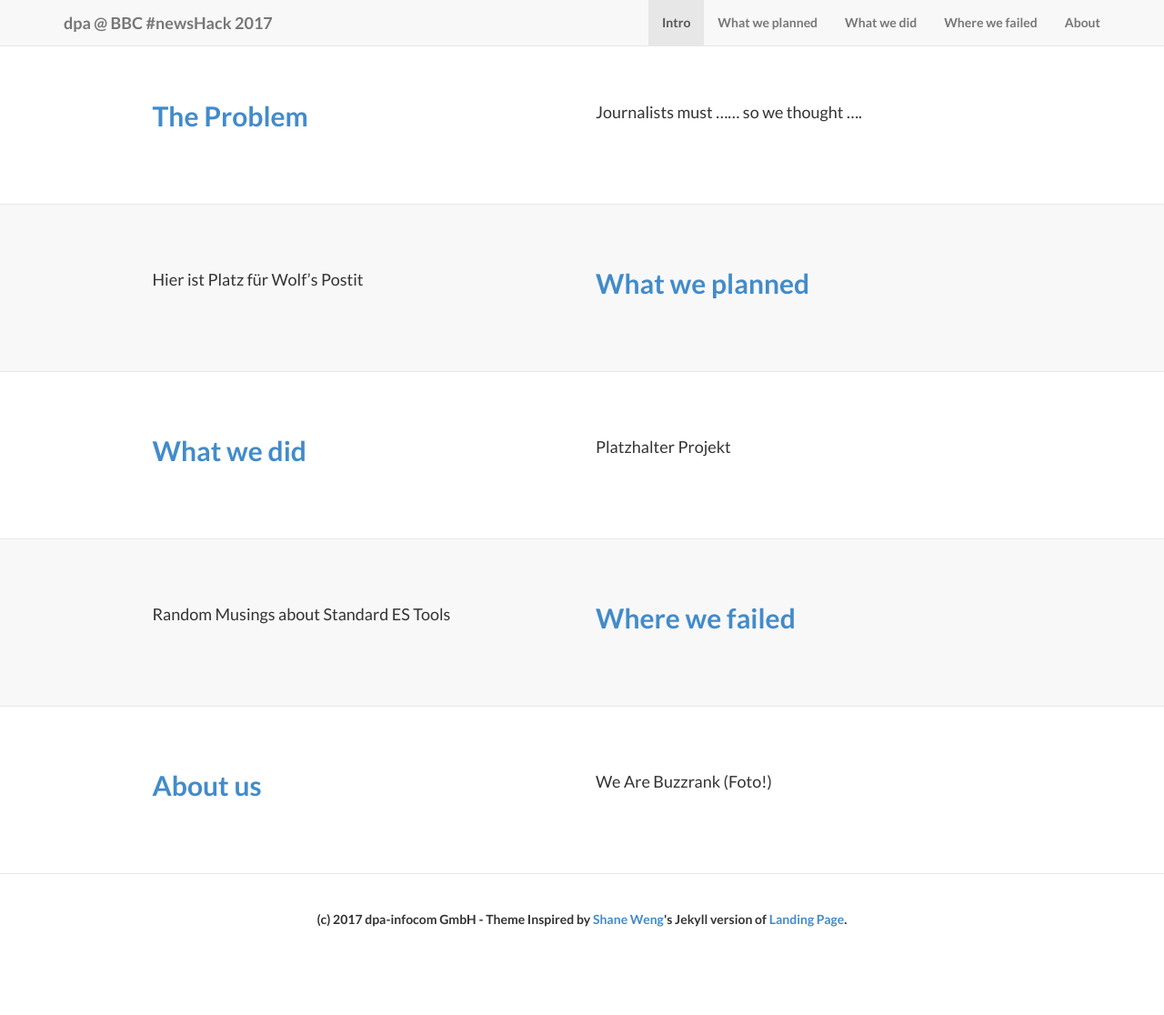
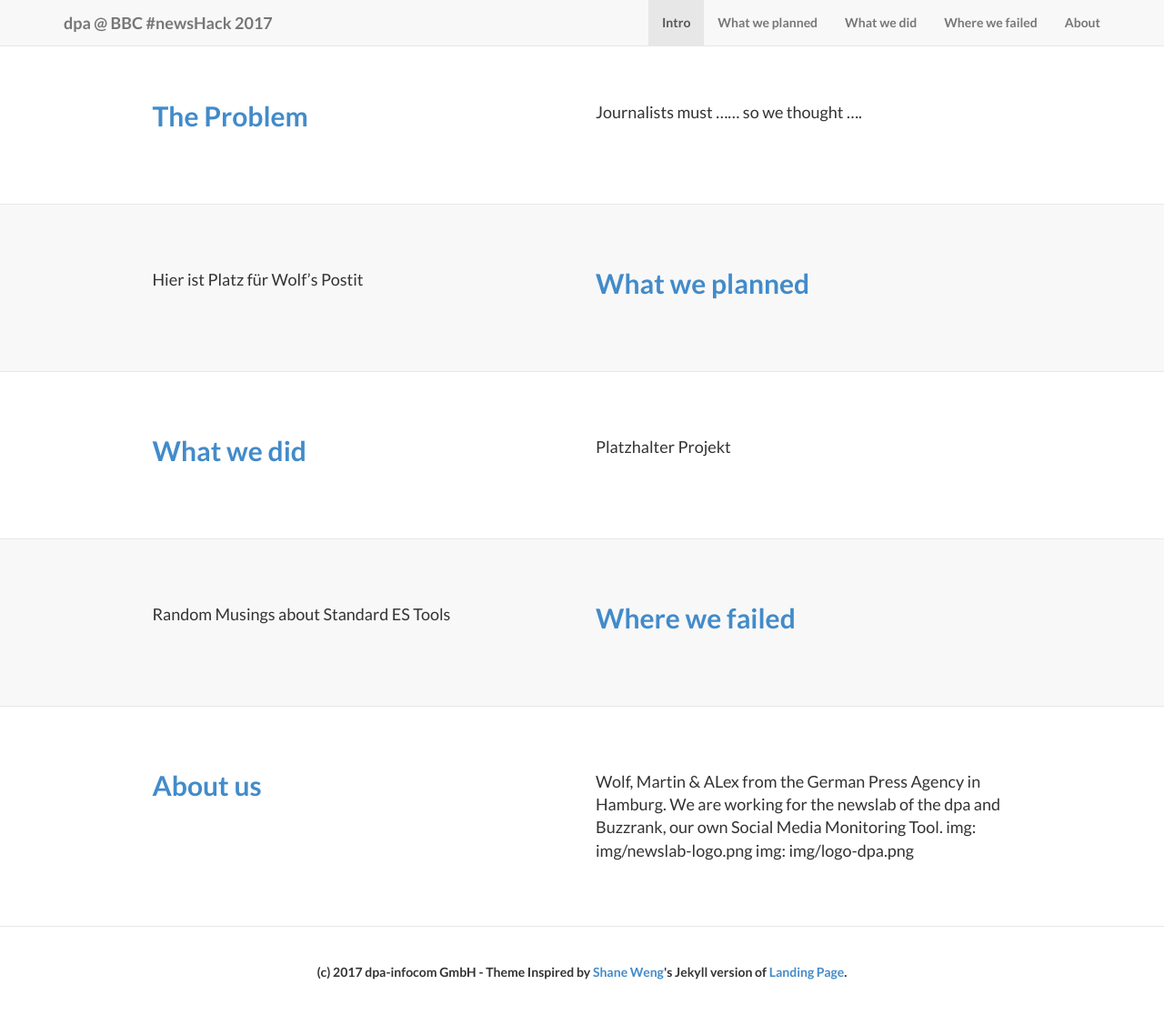
Before and after one commit to dpa-newslab/bbc-newshack-2017, a Jekyll site: the page built from index.html, in a window 1280 px wide and 1379 px high. Shown: the top 1116 px of the window at 91% size. Built offline with Jekyll 4.4.1, drawn with Linux system fonts in a browser that asks for light colours.

Commit message:
Update aboutus.md

```diff
--- a/aboutus.md
+++ b/aboutus.md
@@ -7,5 +7,7 @@ title: About us
 description: |
 ---
 
-
-We Are Buzzrank (Foto!)
+Wolf, Martin & ALex from the German Press Agency in Hamburg.
+We are working for the newslab of the dpa and Buzzrank, our own Social Media Monitoring Tool.
+img: img/newslab-logo.png
+img: img/logo-dpa.png
```
